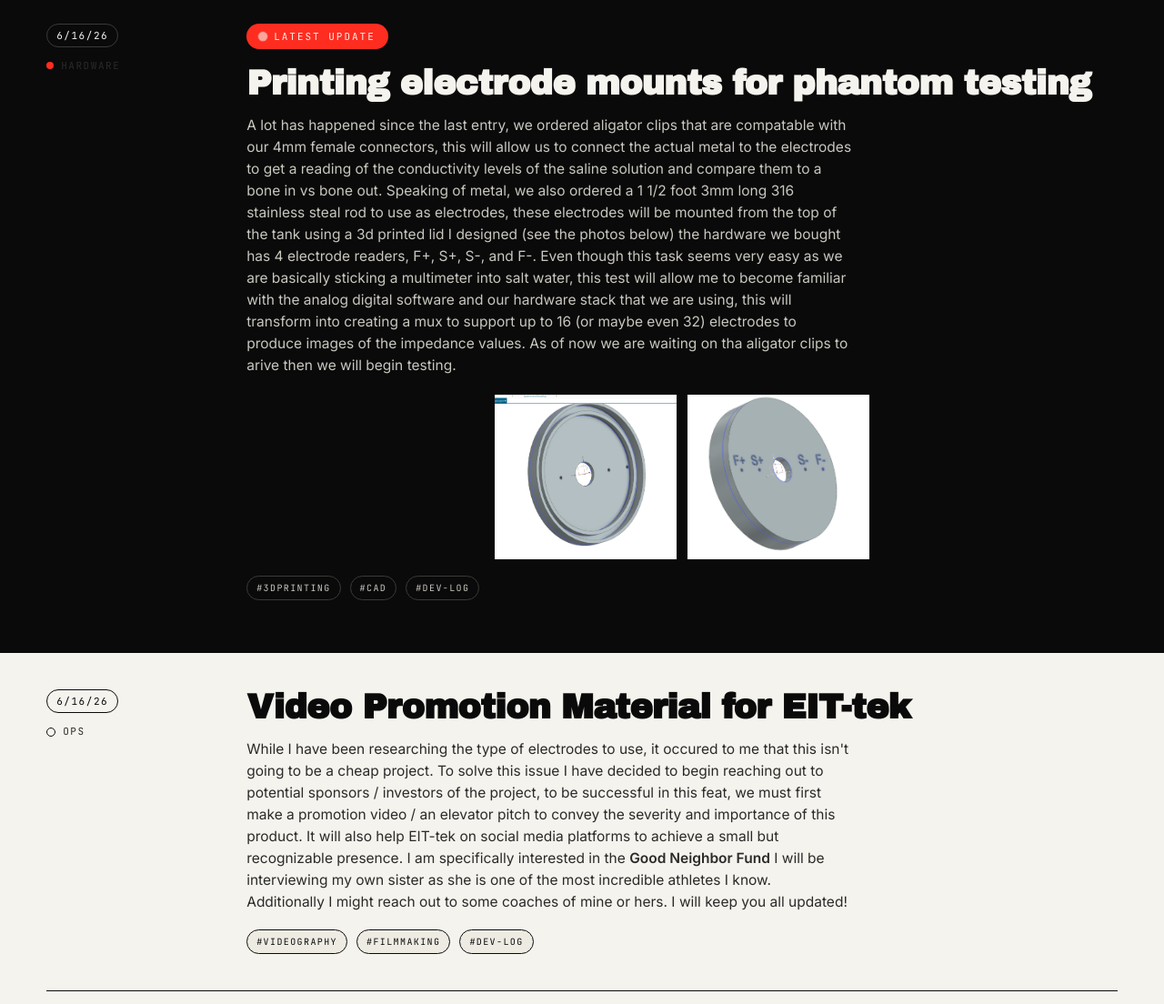
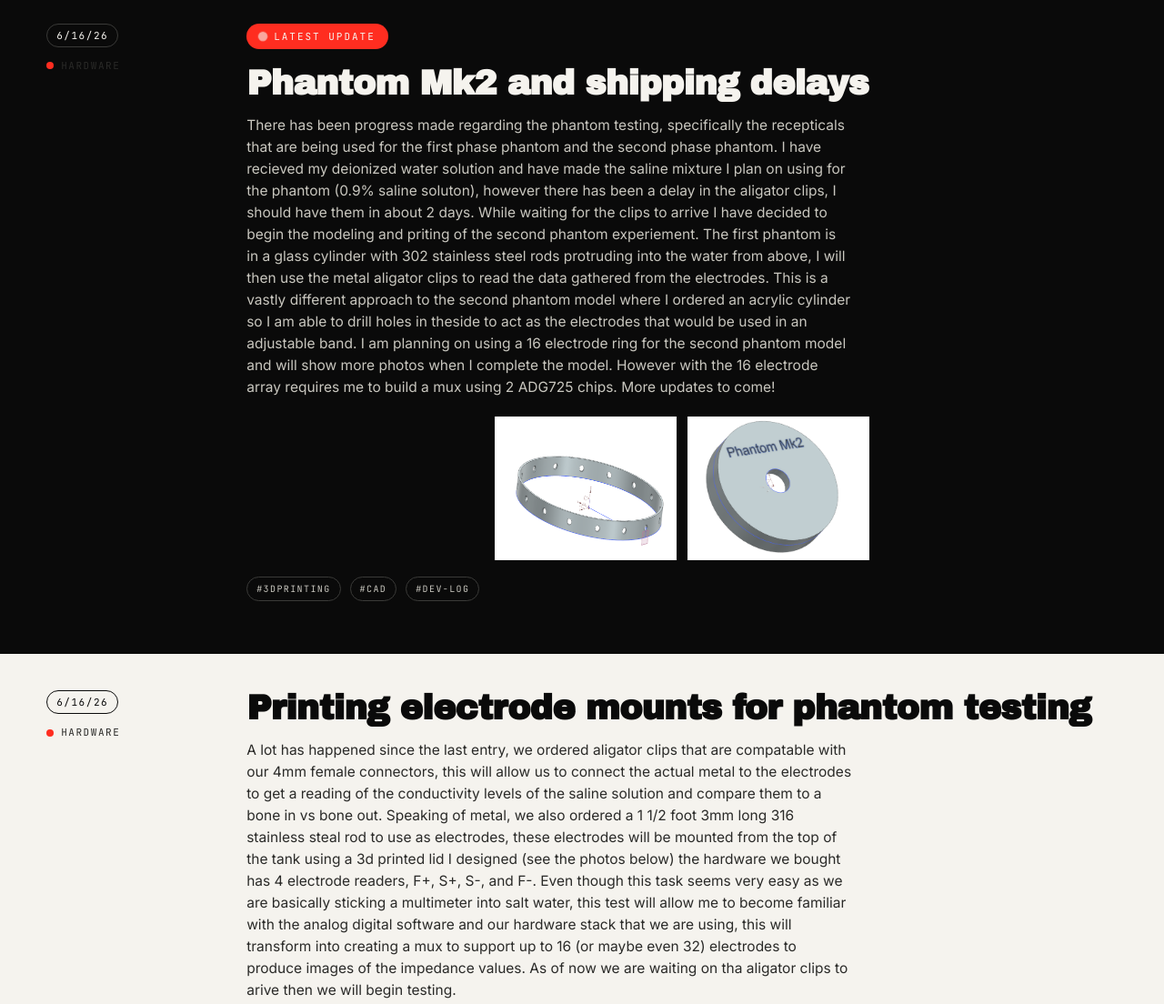
Before and after one commit to austinjames95/eit-tek-web, a website built with Vite: page updates.html in a window 1280 px wide. Shown: the part 860-1964 px from the top of the page at 91% size. Built offline with nearby package versions, Linux system fonts and the light colour scheme.

Commit message:
devlog 7/5/2026

```diff
--- a/updates.html
+++ b/updates.html
@@ -74,6 +74,33 @@
         </div>
         <div class="entry-body">
           <span class="now-pill">Latest update</span>
+          <h3>Phantom Mk2 and shipping delays</h3>
+          <p>
+            There has been progress made regarding the phantom testing, specifically the recepticals that are being used for the first phase phantom and the second phase phantom.
+            I have recieved my deionized water solution and have made the saline mixture I plan on using for the phantom (0.9% saline soluton), however there has been a delay in
+            the aligator clips, I should have them in about 2 days. While waiting for the clips to arrive I have decided to begin the modeling and priting of the second phantom
+            experiement. The first phantom is in a glass cylinder with 302 stainless steel rods protruding into the water from above, I will then use the metal aligator clips to
+            read the data gathered from the electrodes. This is a vastly different approach to the second phantom model where I ordered an acrylic cylinder so I am able to drill
+            holes in theside to act as the electrodes that would be used in an adjustable band. I am planning on using a 16 electrode ring for the second phantom model and will
+            show more photos when I complete the model. However with the 16 electrode array requires me to build a mux using 2 ADG725 chips. More updates to come!
+
+          </p>
+          <div style="display: flex; gap: 12px; margin-top: 20px; justify-content: center;">
+            <img src="./images/Screenshot 2026-07-05 230917.png" width="200px">
+            <img src="./images/Screenshot 2026-07-05 230933.png" width="200px">
+          </div>
+          <div class="artifact">
+            <span>#3dPrinting</span><span>#CAD</span><span>#dev-log</span>
+          </div>
+        </div>
+      </article>
+
+      <article class="entry" data-cat="hardware" data-phase="S1">
+        <div class="entry-meta">
+          <span class="phase-tag">6/16/26</span>
+          <span class="cat-tag" data-cat="hardware">Hardware</span>
+        </div>
+        <div class="entry-body">
           <h3>Printing electrode mounts for phantom testing</h3>
           <p>
             A lot has happened since the last entry, we ordered aligator clips that are compatable with our 4mm female connectors, this will allow us
```
Also changed, not shown: images/Screenshot 2026-07-05 230917.png (added), images/Screenshot 2026-07-05 230933.png (added).
